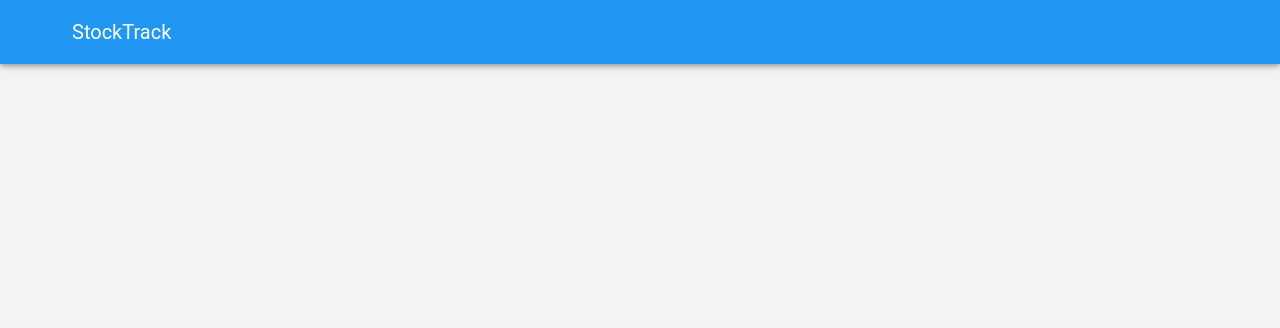
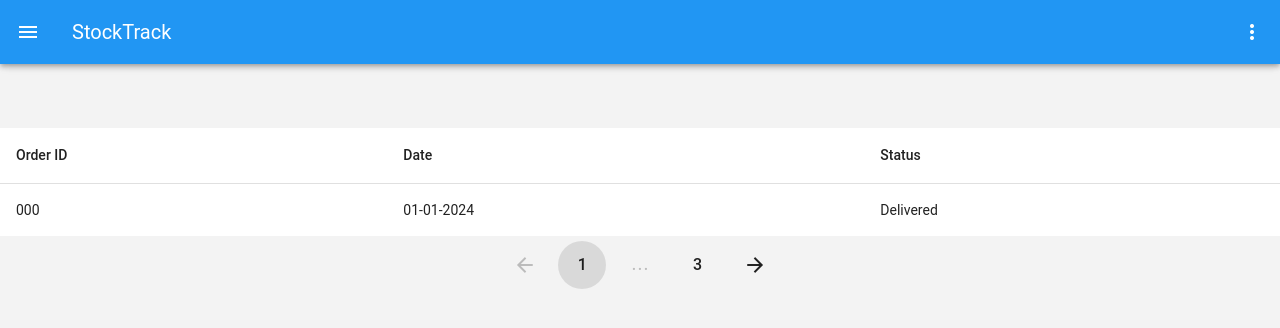
Before and after one commit to kalynstricklin/stock-track499-frontend, a Vue app: page /orders in a window 1280 px wide. Shown: the top 328 px of the page. Built offline with nearby package versions, Linux system fonts and the light colour scheme; no server answers; sample sign-in values are in the browser's storage.

Commit message:
added tables for orders, inv. added basic pagination

```diff
--- a/package.json
+++ b/package.json
@@ -15,6 +15,7 @@
   },
   "dependencies": {
     "@jamescoyle/vue-icon": "^0.1.2",
+    "@mdi/font": "^7.4.47",
     "@mdi/js": "^7.4.47",
     "firebase": "^10.14.0",
     "pinia": "^2.1.7",
@@ -46,6 +47,6 @@
     "vite-plugin-vue-devtools": "^7.3.1",
     "vitest": "^1.6.0",
     "vue-tsc": "^2.0.21",
-    "vuetify": "^3.7.3"
+    "vuetify": "^3.7.4"
   }
 }
--- a/src/main.ts
+++ b/src/main.ts
@@ -9,6 +9,7 @@ import { createVuetify } from 'vuetify'
 import * as components from 'vuetify/components'
 import * as directives from 'vuetify/directives'
 import 'vuetify/dist/vuetify.min.css'
+import '@mdi/font/css/materialdesignicons.css';
 
 
 const myCustomLightTheme = {
@@ -53,6 +54,9 @@ const myCustomLightTheme = {
 const vuetify = createVuetify({
   components,
   directives,
+  icons: {
+    defaultSet: 'mdi',
+  },
   theme:{
     defaultTheme: 'myCustomLightTheme',
     themes:{
--- a/src/views/InventoryView.vue
+++ b/src/views/InventoryView.vue
@@ -10,7 +10,7 @@
       </tr>
     </thead>
     <tbody>
-      <tr v-for="item in inv" :key="item.name">
+      <tr v-for="item in paginatedItems" :key="item.id">
         <td>{{ item.name }}</td>
         <td>{{ item.id }}</td>
         <td>{{ item.supplier }}</td>
@@ -18,6 +18,18 @@
       </tr>
     </tbody>
   </v-table>
+
+  <!-- pagination for the table -->
+  <div class="text-center">
+    <v-pagination
+        v-model="page"
+        :length="totalPages"
+        rounded="circle"
+        :total-visible="2"
+        prev-icon="mdi-arrow-left"
+        next-icon="mdi-arrow-right"
+    ></v-pagination>
+  </div>
 </template>
 
 <!-- table entries -->
@@ -25,6 +37,8 @@
   export default {
     data() { // fake data for rn
       return {
+        page: 1,
+        itemsPerPage: 1, // one item per page for now
           inv: [
             {
               name: 'item 1',
@@ -47,6 +61,18 @@
           ],
       }
     },
+    computed: {
+    // calculate paginated items based on current page
+    paginatedItems() {
+      const start = (this.page - 1) * this.itemsPerPage
+      const end = start + this.itemsPerPage
+      return this.inv.slice(start, end)
+    },
+    // total num of pages
+    totalPages() {
+      return Math.ceil(this.inv.length / this.itemsPerPage)
+    }
+  }
   }
 </script>
 
--- a/src/views/OrdersView.vue
+++ b/src/views/OrdersView.vue
@@ -1,13 +1,75 @@
-<script setup lang="ts">
+<!-- table formatting -->
+<template>
+  <v-table>
+    <thead>
+      <tr>
+        <th class="text-left">Order ID</th>
+        <th class="text-left">Date</th>
+        <th class="text-left">Status</th>
+      </tr>
+    </thead>
+    <tbody>
+      <tr v-for="item in paginatedItems" :key="item.id">
+        <td>{{ item.id }}</td>
+        <td>{{ item.date }}</td>
+        <td>{{ item.status }}</td>
+      </tr>
+    </tbody>
+  </v-table>
 
+  <!-- pagination for the table -->
+  <div class="text-center">
+    <v-pagination
+        v-model="page"
+        :length="totalPages"
+        rounded="circle"
+        :total-visible="2"
+        prev-icon="mdi-arrow-left"
+        next-icon="mdi-arrow-right"
+    ></v-pagination>
+  </div>
+</template>
+
+<!-- table entries -->
+<script>
+  export default {
+    data() { // fake data for rn
+      return {
+        page: 1,
+        itemsPerPage: 1, // one item per page for now
+          inv: [
+            {
+              id: '000',
+              date: '01-01-2024',
+              status: 'Delivered',
+            },
+            {
+              id: '001',
+              date: '01-03-2024',
+              status: 'Shipped',
+            },
+            {
+              id: '002',
+              date: '01-08-2024',
+              status: 'Processing',
+            },
+          ],
+      }
+    },
+    computed: {
+    // calculate paginated items based on current page
+    paginatedItems() {
+      const start = (this.page - 1) * this.itemsPerPage
+      const end = start + this.itemsPerPage
+      return this.inv.slice(start, end)
+    },
+    // total num of pages
+    totalPages() {
+      return Math.ceil(this.inv.length / this.itemsPerPage)
+    }
+  }
+  }
 </script>
-
-<template>
-  <v-container>
-
-
-  </v-container>
-</template>
 
 <style scoped>
 
```
Also changed, not shown: 1 other file (tests, documents, lock files or other folders). Lines whose indentation alone changed are shown as unchanged.
